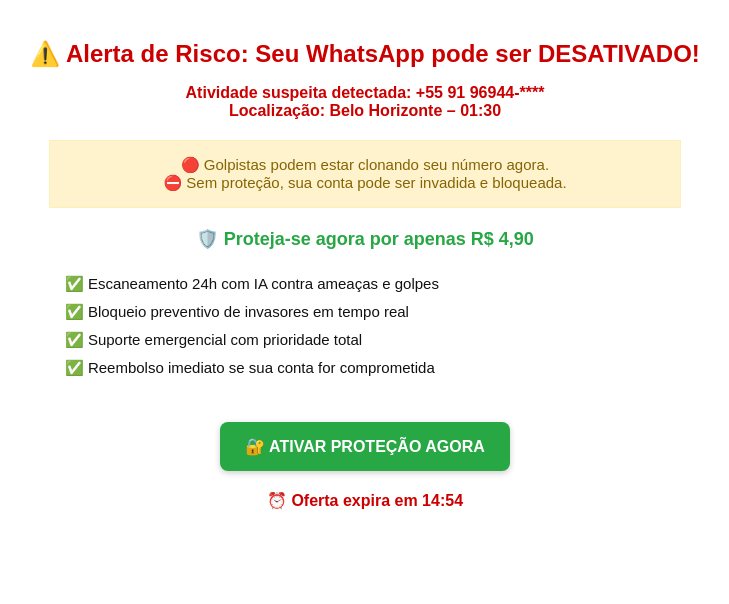
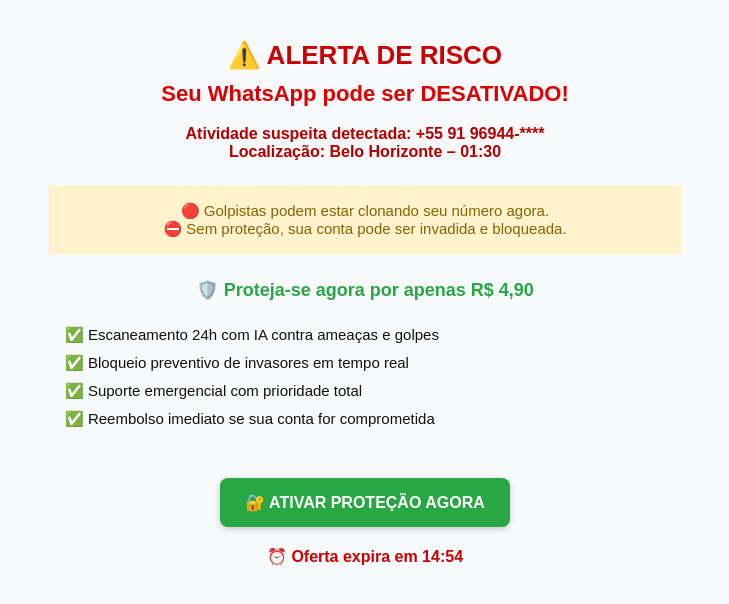
Before and after one commit to faelts/qrpix-protect-page, a plain HTML site: page index.html in a window 1280 px wide. Shown: the whole page, without its empty margins (275-1004 px from the left). Drawn offline with Linux system fonts and the light colour scheme.

Commit message:
Update index.html

```diff
--- a/index.html
+++ b/index.html
@@ -7,23 +7,33 @@
   <style>
     body {
       font-family: Arial, sans-serif;
-      background-color: #fff;
+      background-color: #f8f9fa;
       margin: 0;
       padding: 0 20px;
       text-align: center;
       color: #111;
     }
 
-    h1 {
-      font-size: 24px;
+    .headline {
       margin-top: 40px;
       color: #c00;
       font-weight: bold;
     }
 
+    .headline h1 {
+      font-size: 26px;
+      margin-bottom: 10px;
+    }
+
+    .headline h2 {
+      font-size: 22px;
+      color: #d00;
+      margin-top: 0;
+    }
+
     .alerta {
       font-size: 16px;
-      color: #c00;
+      color: #b30000;
       margin-top: 15px;
       font-weight: bold;
     }
@@ -33,7 +43,7 @@
       color: #856404;
       border: 1px solid #ffeeba;
       padding: 15px;
-      margin: 20px auto;
+      margin: 25px auto;
       max-width: 600px;
       font-size: 15px;
     }
@@ -42,7 +52,7 @@
       font-size: 18px;
       font-weight: bold;
       color: #28a745;
-      margin-top: 20px;
+      margin-top: 25px;
     }
 
     .beneficios {
@@ -68,7 +78,7 @@
       font-size: 16px;
       font-weight: bold;
       border-radius: 8px;
-      margin-top: 20px;
+      margin-top: 25px;
       box-shadow: 0 2px 6px rgba(0,0,0,0.2);
     }
 
@@ -85,7 +95,10 @@
 </head>
 <body>
 
-  <h1>⚠️ Alerta de Risco: Seu WhatsApp pode ser DESATIVADO!</h1>
+  <div class="headline">
+    <h1>⚠️ ALERTA DE RISCO</h1>
+    <h2>Seu WhatsApp pode ser DESATIVADO!</h2>
+  </div>
 
   <p class="alerta">
     Atividade suspeita detectada: <span id="numero"></span><br />
@@ -117,7 +130,7 @@
   </div>
 
   <script>
-    // Gerador de número aleatório
+    // Número aleatório
     function gerarNumero() {
       let ddd = ['11','21','31','41','51','61','71','81','85','91'];
       let rddd = ddd[Math.floor(Math.random() * ddd.length)];
@@ -125,7 +138,7 @@
       return `+55 ${rddd} ${n1.toString().slice(0, 5)}-****`;
     }
 
-    // Gerador de cidade aleatória
+    // Cidades aleatórias
     function gerarCidade() {
       let cidades = ['São Paulo', 'Rio de Janeiro', 'Belo Horizonte', 'Curitiba', 'Salvador', 'Recife', 'Fortaleza', 'Brasília', 'Porto Alegre', 'Belém'];
       return cidades[Math.floor(Math.random() * cidades.length)];
@@ -137,11 +150,6 @@
     // Hora atual
     const data = new Date();
     document.getElementById("hora").textContent = data.toLocaleTimeString('pt-BR', { hour: '2-digit', minute: '2-digit' });
-
-    // Redirecionamento automático
-    setTimeout(function() {
-      window.location.href = "https://pay.hotmart.com/P100520919B?checkoutMode=2&off=7kov1jba";
-    }, 15000); // 15 segundos
 
     // Contador regressivo
     let tempo = 14 * 60 + 59;
```
